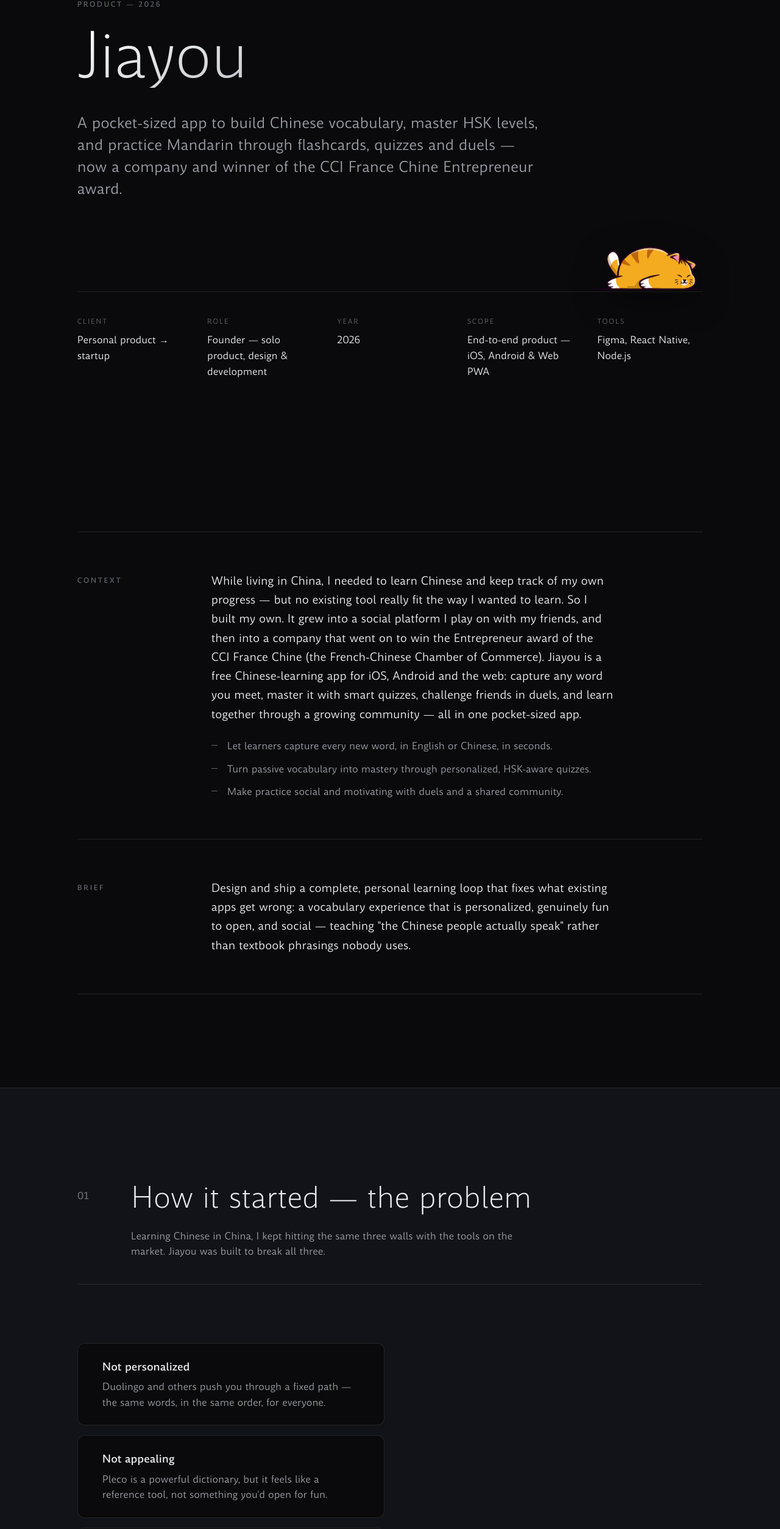
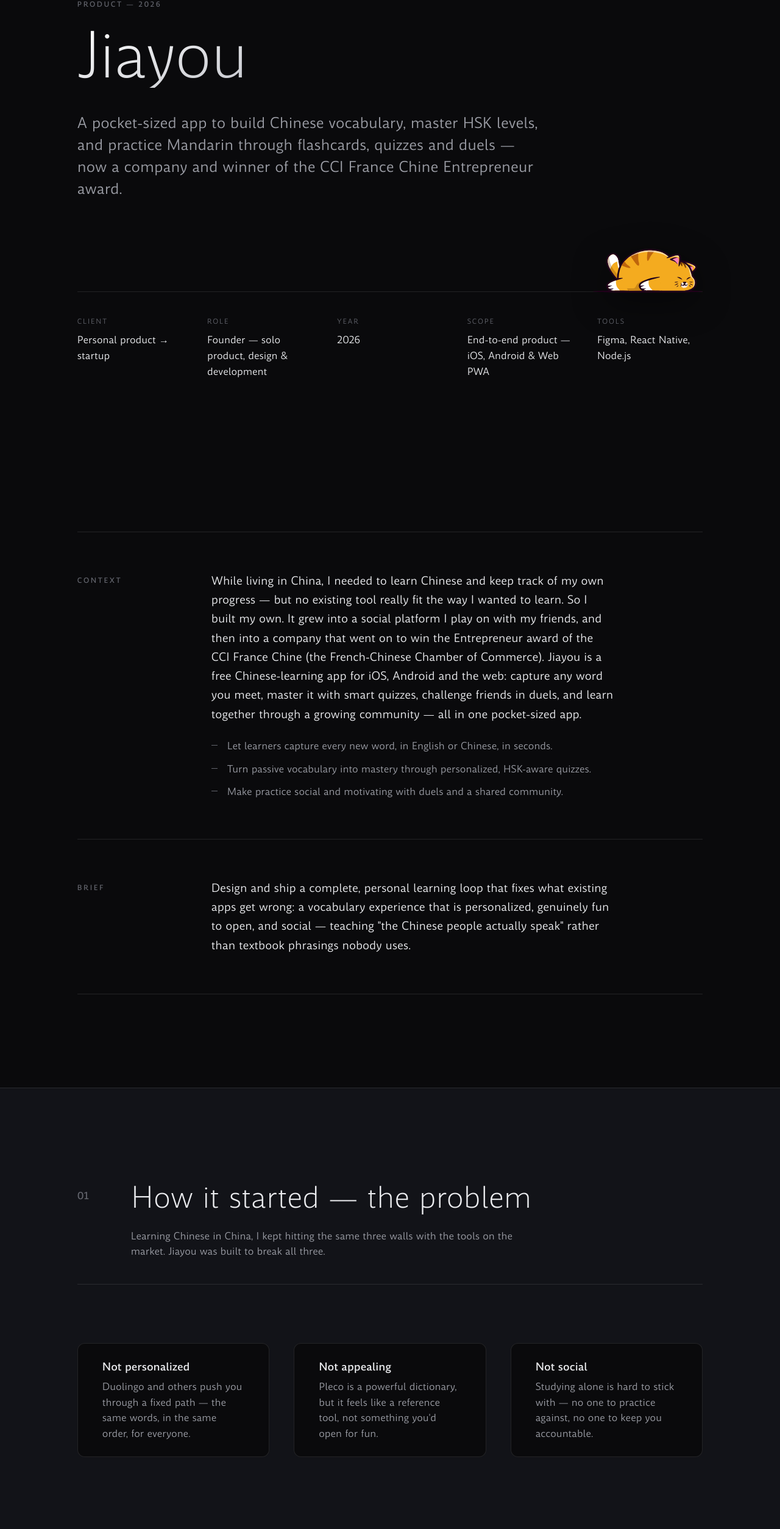
Before and after one commit to louco-cmd/portfolio, an Astro site in the folder astro-site/: page /projects/jiayou in a window 1280 px wide. Shown: the part 235-2743 px from the top of the page at 61% size. Built offline with nearby package versions, Linux system fonts and the light colour scheme; Astro itself is replaced by a stand-in of ours.

Commit message:
Jiayou: horizontal post-its, static chat, chat logo on home
- Imageless post-it sections render as a horizontal card row
- Remove the floating animation on the perched hero chat
- Home card vignette uses the orange Chat.svg instead of the app icon

Co-Authored-By: Claude Opus 4.8 <noreply@anthropic.com>

```diff
--- a/astro-site/src/content/projects/jiayou.md
+++ b/astro-site/src/content/projects/jiayou.md
@@ -3,7 +3,7 @@ cardKicker: Product
 cardTitle: CHINESE LEARNING APP
 cardSubtitle: Jiayou — founder & product
 layout: large
-vignette: "/jiayou/Icon app.png"
+vignette: "/jiayou/Chat.svg"
 order: 0
 
 title: Jiayou
--- a/astro-site/src/pages/projects/[...id].astro
+++ b/astro-site/src/pages/projects/[...id].astro
@@ -148,7 +148,7 @@ const stepTarget = (i: number, j: number, href?: string) => {
                 {s.intro && <p class="sec-intro">{s.intro}</p>}
               </div>
             </header>
-            <div class="insights">
+            <div class:list={["insights", !s.image ? 'insights--row' : '']}>
               {s.image && (
                 <figure class="insights-media">
                   <img src={s.image} alt="" loading="lazy" data-lb />
@@ -307,11 +307,6 @@ const stepTarget = (i: number, j: number, href?: string) => {
     height: auto;
     pointer-events: none;
     filter: drop-shadow(0 14px 28px rgba(0, 0, 0, 0.45));
-    animation: perch-float 5.5s ease-in-out infinite;
-  }
-  @keyframes perch-float {
-    0%, 100% { transform: translateY(0); }
-    50% { transform: translateY(-7px); }
   }
   .meta-item dt {
     font-size: 0.7rem; letter-spacing: 0.16em; text-transform: uppercase;
@@ -397,6 +392,8 @@ const stepTarget = (i: number, j: number, href?: string) => {
 
   /* ---- Insights (ex post-its) ---- */
   .insights { display: grid; grid-template-columns: 1.1fr 1fr; gap: var(--s-5); align-items: start; }
+  .insights--row { display: block; }
+  .insights--row .insight-list { flex-direction: row; display: grid; grid-template-columns: repeat(auto-fit, minmax(200px, 1fr)); gap: var(--s-4); }
   .insights-media { border-radius: var(--radius); overflow: hidden; border: 1px solid var(--line); background: var(--bg); }
   .insight-list { list-style: none; display: flex; flex-direction: column; gap: var(--s-2); }
   .insight {
```
